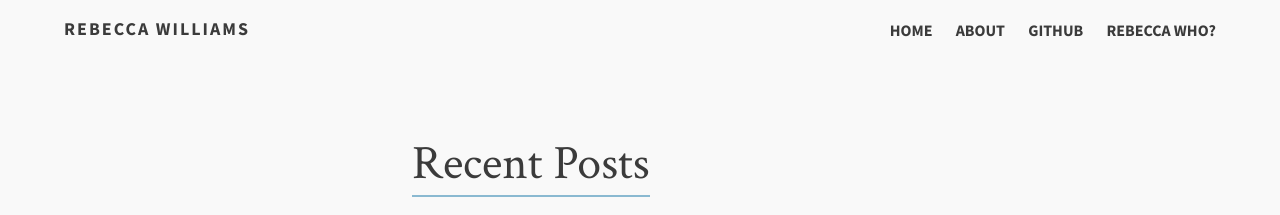
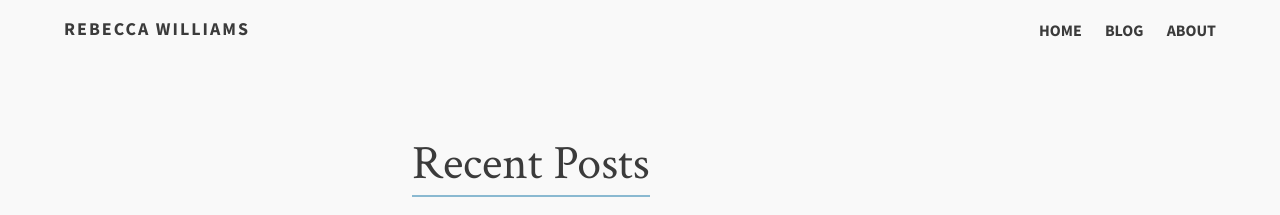
Before and after one commit to rebeccawilliams/rebeccawilliams.us, a Jekyll site: the page built from index.md, in a window 1280 px wide. Shown: the top 215 px of the page. Built offline with Jekyll 4.4.1, drawn with Linux system fonts in a browser that asks for light colours.

Commit message:
removing header nonsense

```diff
--- a/_config.yml
+++ b/_config.yml
@@ -25,12 +25,9 @@ tools:
 # Links to include in top navigation
 # For external links add external: true
 links:
+  - title: Blog
+    url: /blog
   - title: About
-    url: /about
-  - title: Github
-    url: https://github.com/rebeccawilliams
-    external: true
-  - title: Rebecca Who?
     url: http://rebeccawilliams.us
     external: true
 
```
